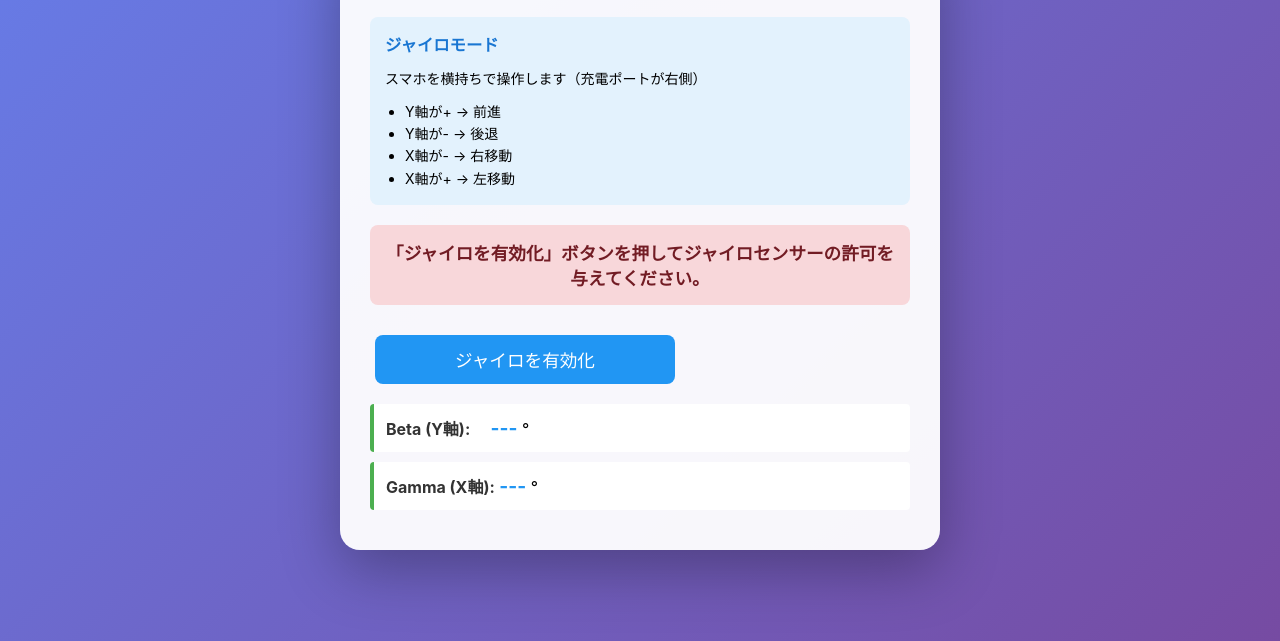
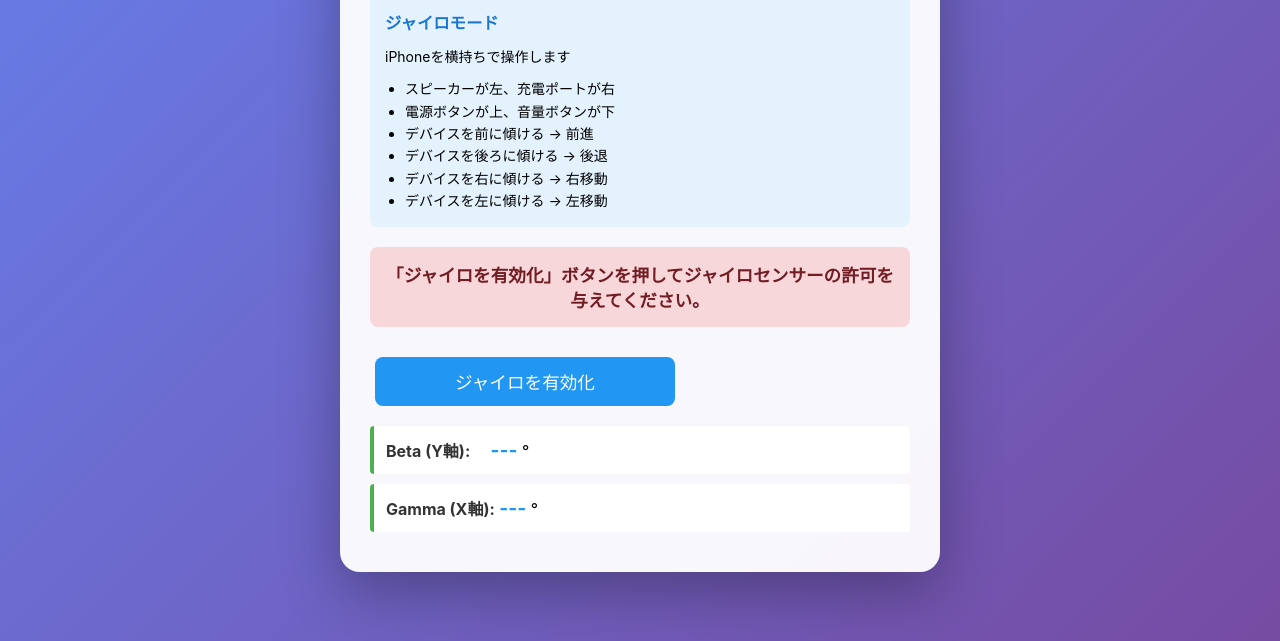
Before and after one commit to bukky2525/Gyro, a plain HTML site: page index.html in a window 1280 px wide. Shown: the part 159-800 px from the top of the page. Drawn offline with Linux system fonts and the light colour scheme.

Commit message:
Update index.html

```diff
--- a/index.html
+++ b/index.html
@@ -327,12 +327,14 @@
             <div id="gyroMode" class="active">
                 <div class="instructions">
                     <h3>ジャイロモード</h3>
-                    <p>スマホを横持ちで操作します（充電ポートが右側）</p>
+                    <p>iPhoneを横持ちで操作します</p>
                     <ul style="text-align: left; padding-left: 20px; margin-top: 10px;">
-                        <li>Y軸が+ → 前進</li>
-                        <li>Y軸が- → 後退</li>
-                        <li>X軸が- → 右移動</li>
-                        <li>X軸が+ → 左移動</li>
+                        <li>スピーカーが左、充電ポートが右</li>
+                        <li>電源ボタンが上、音量ボタンが下</li>
+                        <li>デバイスを前に傾ける → 前進</li>
+                        <li>デバイスを後ろに傾ける → 後退</li>
+                        <li>デバイスを右に傾ける → 右移動</li>
+                        <li>デバイスを左に傾ける → 左移動</li>
                     </ul>
                 </div>
 
@@ -563,30 +565,37 @@
                     if (now - lastSendTime < SEND_INTERVAL) return;
                     lastSendTime = now;
 
-                    // 移動方向を計算（横持ち）
-                    // beta: Y軸（前後）-90 to 90
-                    // gamma: X軸（左右）-180 to 180
+                    // 移動方向を計算（横持ち：iPhone）
+                    // 向き: スピーカー左、充電ポート右、電源ボタン上、音量ボタン下
+                    // beta: デバイスの前後傾き（-90 to 90度）
+                    //   beta > 0: デバイスを前に傾ける（画面側を下げる）
+                    //   beta < 0: デバイスを後ろに傾ける（画面側を上げる）
+                    // gamma: デバイスの左右傾き（-180 to 180度）
+                    //   gamma < 0: デバイスを右に傾ける（充電ポート側を下げる）
+                    //   gamma > 0: デバイスを左に傾ける（スピーカー側を下げる）
                     const threshold = 15; // 傾きの閾値（度）
 
                     let moveZ = 0;
                     let moveX = 0;
 
-                    // 前後（Y軸）
-                    // Y軸が+のときは前に進む、Y軸が-のとき後ろに進む
+                    // 前後移動（betaを使用）
+                    // デバイスを前に傾ける（beta > 0）→ 前進
+                    // デバイスを後ろに傾ける（beta < 0）→ 後退
                     if (beta > threshold) {
-                        moveZ = 1; // Y軸が+ → 前進
+                        moveZ = 1; // betaが+ → 前進
                     } else if (beta < -threshold) {
-                        moveZ = -1; // Y軸が- → 後退
+                        moveZ = -1; // betaが- → 後退
                     } else {
                         moveZ = 0; // 閾値内の場合は0にリセット
                     }
 
-                    // 左右（X軸）- 全部逆
-                    // X軸が-のときは右に進む、X軸が+のときは左に進む
+                    // 左右移動（gammaを使用）
+                    // デバイスを右に傾ける（gamma < 0）→ 右移動
+                    // デバイスを左に傾ける（gamma > 0）→ 左移動
                     if (gamma < -threshold) {
-                        moveX = 1; // X軸が- → 右
+                        moveX = 1; // gammaが- → 右
                     } else if (gamma > threshold) {
-                        moveX = -1; // X軸が+ → 左
+                        moveX = -1; // gammaが+ → 左
                     } else {
                         moveX = 0; // 閾値内の場合は0にリセット
                     }
```
